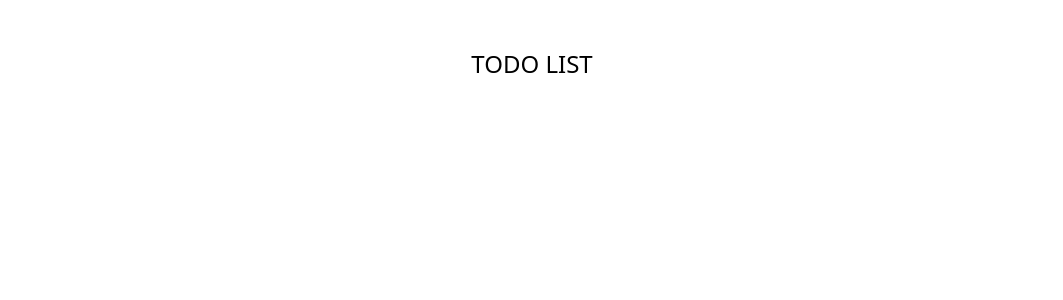
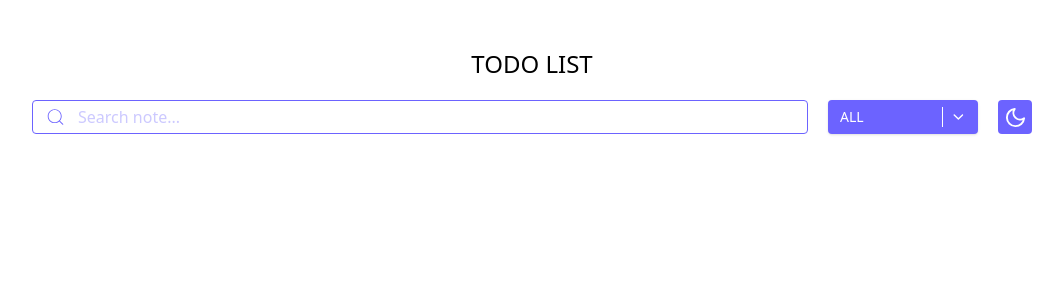
Before and after one commit to Slidow/Simple-Todo-List, a React (Vite) app: page / in a window 1280 px wide. Shown: the top 300 px of the page, without its empty margins (108-1171 px from the left). Built offline with nearby package versions, Linux system fonts and the light colour scheme.

Commit message:
Add the full top bar

```diff
--- a/src/App.jsx
+++ b/src/App.jsx
@@ -6,7 +6,15 @@ function App() {
 
   return (
     <div className="p-12">
-      <h1 className="text-primary text-2xl text-center">TODO LIST</h1>
+      <h1 className="text-primary text-2xl text-center mb-5">TODO LIST</h1>
+
+      <div className="max-w-[1000px] mx-auto">
+        <div className="flex items-center gap-5">
+          <SearchInput />
+          <Filter />
+          <ThemeToggle />
+        </div>
+      </div>
     </div>
   )
 }
--- a/src/components/Filter.jsx
+++ b/src/components/Filter.jsx
@@ -14,7 +14,7 @@ function Filter() {
   }
 
   return (
-    <div className="relative h-[34px] w-[160px] text-sm font-medium">
+    <div className="relative h-[34px] w-[150px] text-sm font-medium">
       <div
         className="flex items-center justify-between bg-accent text-white w-full h-full px-3 py-1 rounded shadow-sm cursor-pointer"
         onClick={toggleDropdown}
@@ -24,7 +24,7 @@ function Filter() {
       </div>
 
       {isOpen && (
-        <div className="absolute z-10 top-[110%] left-0 w-full bg-white shadow-md rounded-sm border border-accent overflow-hidden transition-all duration-200">
+        <div className="absolute z-10 top-[120%] left-0 w-full bg-white shadow-md rounded-sm border border-accent overflow-hidden transition-all duration-200">
           {FILTERS.map((option) => (
             <div
               key={option}
--- a/src/components/SearchInput.jsx
+++ b/src/components/SearchInput.jsx
@@ -9,7 +9,7 @@ function SearchInput() {
   }
 
   return (
-    <div className="flex items-center gap-3 border focus-within:border-2 border-accent rounded-sm px-3 py-1">
+    <div className="flex flex-1 items-center gap-3 border border-accent rounded-sm px-3 py-1">
       <CiSearch
         size={22}
         className="text-accent"
```
